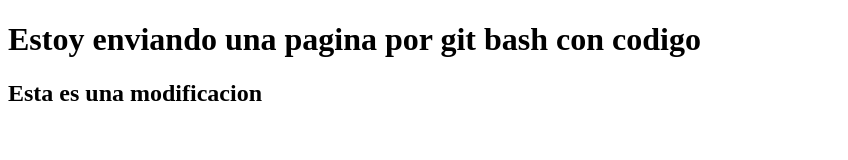
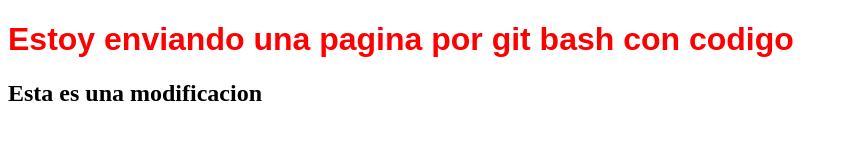
Before and after one commit to maxvaart/gitcodigo, a plain HTML site: page index.html in a window 1280 px wide. Shown: the whole page, without its empty margins (0-848 px from the left). Drawn offline with Linux system fonts and the light colour scheme.

Commit message:
Se agrega css y modifica estilo

```diff
--- /dev/null
+++ b/estido.css
@@ -0,0 +1,4 @@
+h1{
+    color: red;
+    font-family: arial;
+}
--- a/index.html
+++ b/index.html
@@ -3,6 +3,7 @@
 <head>
     <meta charset="UTF-8">
     <meta name="viewport" content="width=device-width, initial-scale=1.0">
+    <link rel="stylesheet" href="estido.css">
     <title>Document</title>
 </head>
 <body>
```
